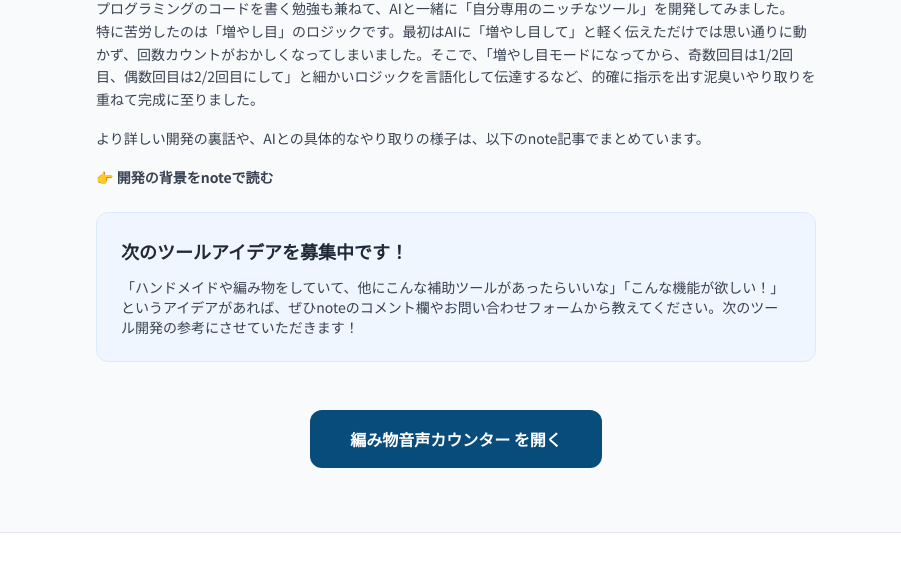
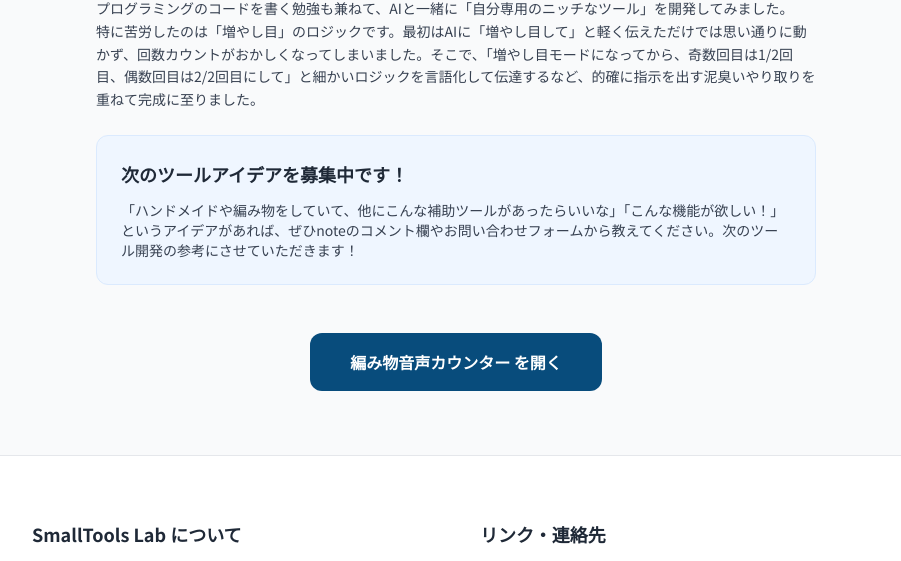
Before and after one commit to r-hasuda/SmallToolsLab, an Astro site: page /guide/knitting-voice-counter in a window 1280 px wide. Shown: the part 1278-1839 px from the top of the page, without its empty margins (184-1085 px from the left). Built offline with nearby package versions, Linux system fonts and the light colour scheme; Astro itself is replaced by a stand-in of ours.

Commit message:
Remove development background details from guide
Removed additional paragraphs about development background and AI interactions.

```diff
--- a/src/pages/guide/knitting-voice-counter.astro
+++ b/src/pages/guide/knitting-voice-counter.astro
@@ -87,12 +87,6 @@
         <p>
           特に苦労したのは「増やし目」のロジックです。最初はAIに「増やし目して」と軽く伝えただけでは思い通りに動かず、回数カウントがおかしくなってしまいました。そこで、「増やし目モードになってから、奇数回目は1/2回目、偶数回目は2/2回目にして」と細かいロジックを言語化して伝達するなど、的確に指示を出す泥臭いやり取りを重ねて完成に至りました。
         </p>
-        <p class="mt-4">
-          より詳しい開発の裏話や、AIとの具体的なやり取りの様子は、以下のnote記事でまとめています。
-        </p>
-        <p class="mt-4 font-bold">
-          👉 <a href={app?.noteUrl} target="_blank" rel="noopener noreferrer">開発の背景をnoteで読む</a>
-        </p>
       </section>
 
       <section class="bg-blue-50 p-6 rounded-xl mt-12 border border-blue-100">
```
